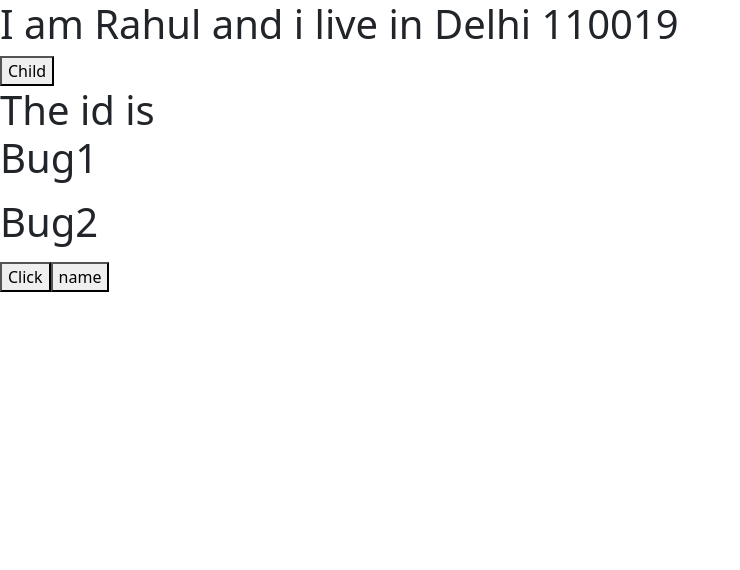
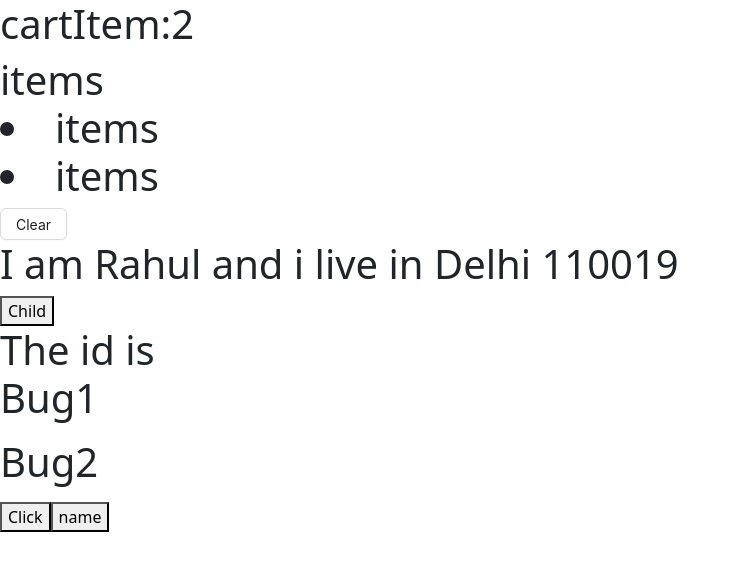
Before and after one commit to himanshu-deval/React_Mosh, a React (Vite) app: page / in a window 1280 px wide. Shown: the top 570 px of the page, without its empty margins (0-740 px from the left). Built offline with nearby package versions, Linux system fonts and the light colour scheme.

Commit message:
Passing states to the components

```diff
--- a/src/App.tsx
+++ b/src/App.tsx
@@ -1,12 +1,19 @@
+import { useState } from "react";
 import Alert from "./components/Alert";
 import NArray from "./components/Array";
 import Button from "./components/button/Button";
 import Obbjt from "./components/Obbjt"
+import NavBar from "./components/NavBar";
+import Cart from "./components/cart";
 
 
 export default function App(){
+
+  const [cartItems,setCartItems]=useState(['Product1','Product2'])
 return(
   <>
+    <NavBar cartItemsCount={cartItems.length}></NavBar>
+    <Cart cartItems={cartItems} onClear={()=>setCartItems([])}></Cart>
     {/* {console.log(x)} */}
 
     {/* <img
--- /dev/null
+++ b/src/components/NavBar.tsx
@@ -0,0 +1,13 @@
+import React from 'react';
+
+interface Props{
+  cartItemsCount:number,
+}
+const NavBar=({cartItemsCount}:Props)=>{
+  return(
+    <>
+    <h1>cartItem:{cartItemsCount}</h1>
+    </>
+  )
+}
+export default NavBar
--- /dev/null
+++ b/src/components/cart.tsx
@@ -0,0 +1,17 @@
+import { Button } from "antd";
+import React from "react";
+
+interface Props {
+  cartItems: String[];
+  onClear:()=>void
+}
+
+const Cart = ({ cartItems,onClear }: Props) => {
+  return (
+    <>
+      <h1>items{cartItems.map(items=><li>items</li>)}</h1>
+      <Button onClick={onClear}>Clear</Button>
+    </>
+  );
+};
+export default Cart;
```
